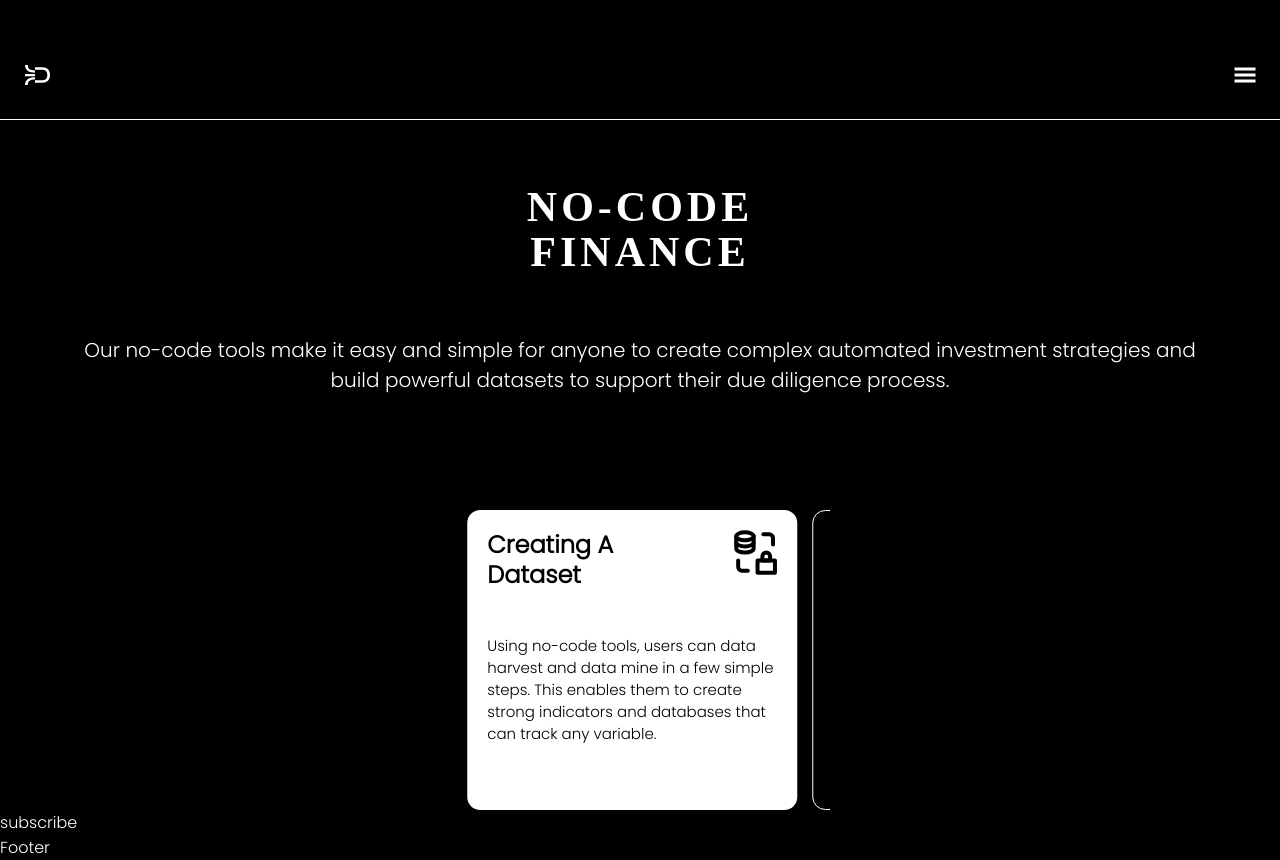
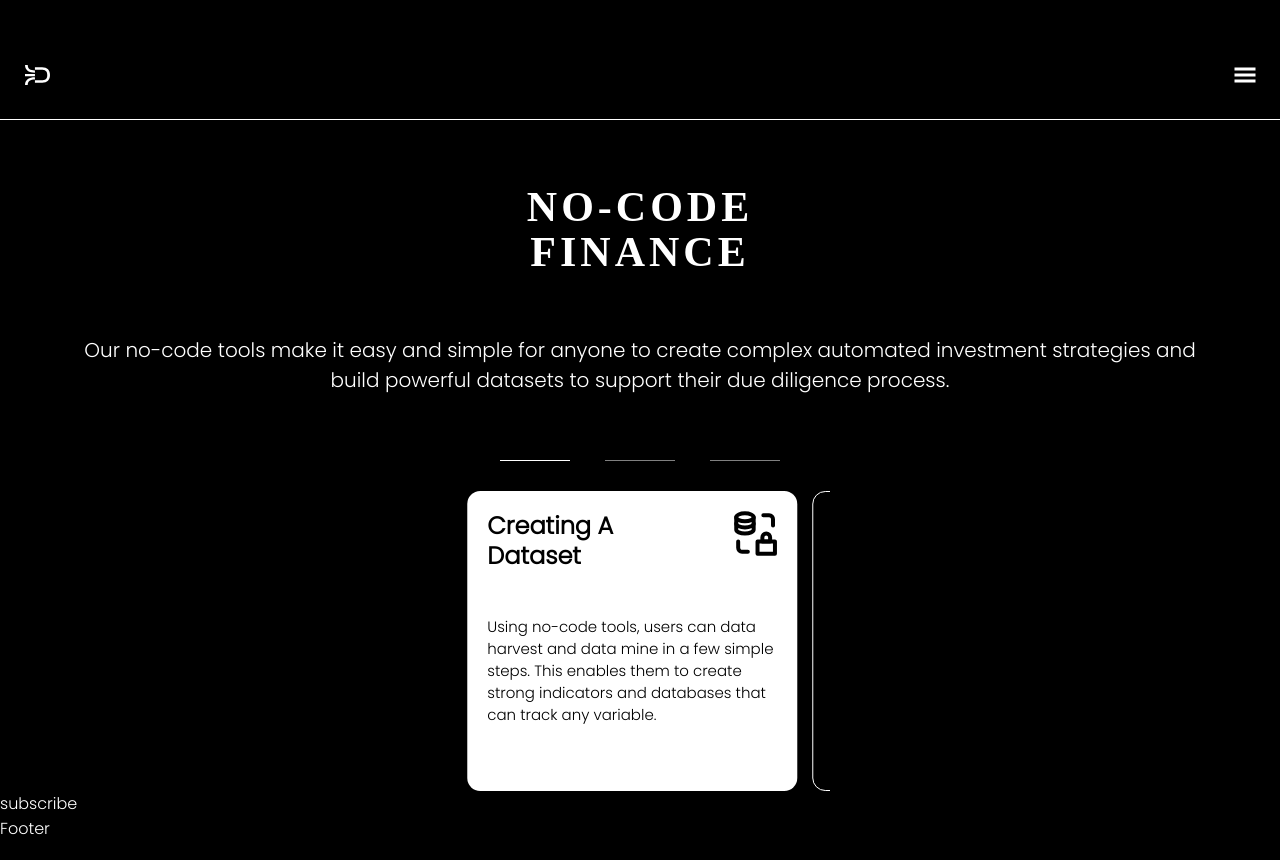
Before and after one commit to MkrtichSargsyan/dohrnii-task, a React (Create React App) app: page / in a window 1280 px wide. Built offline with nearby package versions, Linux system fonts and the light colour scheme; a web font is replaced by a local one.

Commit message:
Add custom navigation for slider

```diff
--- a/src/components/carousel/carousel-styles.jsx
+++ b/src/components/carousel/carousel-styles.jsx
@@ -3,36 +3,11 @@ import styled from 'styled-components';
 export const LinesContainer = styled.div`
   display: flex;
   justify-content: space-between;
+  margin: 0 50px 30px;
 `;
 
 export const Line = styled.span`
   width: 70px;
   height: 1px;
-  background-color: white;
+  background-color: rgba(255, 255, 255, 0.5);
 `;
-
-export const CarouselItem = styled.article`
-  background-color: white;
-  border: 10px solid black;
-  height: 300px;
-  color: black;
-  padding: 20px;
-`;
-
-export const CarouselItemTitleContainer = styled.div`
-  display: flex;
-  justify-content: space-between;
-  align-items: baseline;
-`;
-
-export const CarouselItemTitle = styled.h2`
-  font-weight: 900;
-  font-size: 24px;
-  line-height: 30px;
-  text-transform: capitalize;
-`;
-
-export const CarouselItemIcon = styled.div`
-  display: flex;
-  justify-content: space-between;
-`;
--- a/src/components/carousel/carousel.css
+++ b/src/components/carousel/carousel.css
@@ -46,3 +46,7 @@
   font-size: 15px;
   line-height: 22px;
 }
+
+.active {
+  background-color: white !important;
+}
--- a/src/components/carousel/slider.js
+++ b/src/components/carousel/slider.js
@@ -9,40 +9,51 @@
 import { ReactComponent as Dataset } from '../../assets/dataset.svg';
 import { ReactComponent as MarketPlace } from '../../assets/marketplace.svg';
 
-import React from 'react';
+import React, { useState } from 'react';
 import { Swiper, SwiperSlide } from 'swiper/react';
 
 import './carousel.css';
 import 'swiper/css';
+import { Line, LinesContainer } from './carousel-styles';
 
 function Slider() {
-  const sliderItemsData = [
+  const [active, setActive] = useState(0);
+  const [sliderItemsData] = useState([
     {
-      id: 1,
+      id: 0,
       title: 'Creating a dataset',
       desc: 'Using no-code tools, users can data harvest and data mine in a few simple steps. This enables them to create strong indicators and databases that can track any variable.',
       icon: <Dataset />,
       color: 'white',
     },
     {
-      id: 2,
+      id: 1,
       title: 'Creating a automated strategy',
       desc: 'Using logic blocks, users can build automated strategies without having to code. Simply adding blocks of logic in plain English, users have endless possibilities to explore.',
       icon: null,
       color: 'black',
     },
     {
-      id: 3,
+      id: 2,
       title: 'Deploying on the Marketplace',
       desc: 'Using the Dohrnii marketplace, users can deploy their content on a smart contract and easily distribute it while retaining ownership and ensuring monetisation.',
       icon: <MarketPlace />,
       color: 'white',
     },
-  ];
+  ]);
 
   return (
     <div className="container">
-      <Swiper slidesPerView={1.1} centeredSlides={true}>
+      <LinesContainer>
+        {sliderItemsData.map((el, i) => (
+          <Line key={i} className={`${i === active ? 'active' : null}`} />
+        ))}
+      </LinesContainer>
+      <Swiper
+        slidesPerView={1.1}
+        centeredSlides={true}
+        onSlideChange={(swiper) => setActive(swiper.activeIndex)}
+      >
         <div className="swiper-wrapper">
           {sliderItemsData.map((el) => (
             <SwiperSlide key={el.id}>
--- a/src/components/showcase/showcase.styles.jsx
+++ b/src/components/showcase/showcase.styles.jsx
@@ -22,5 +22,4 @@ export const Info = styled.p`
   font-size: 20px;
   line-height: 30px;
   text-align: center;
-  margin-bottom: 50px;
 `;
```
